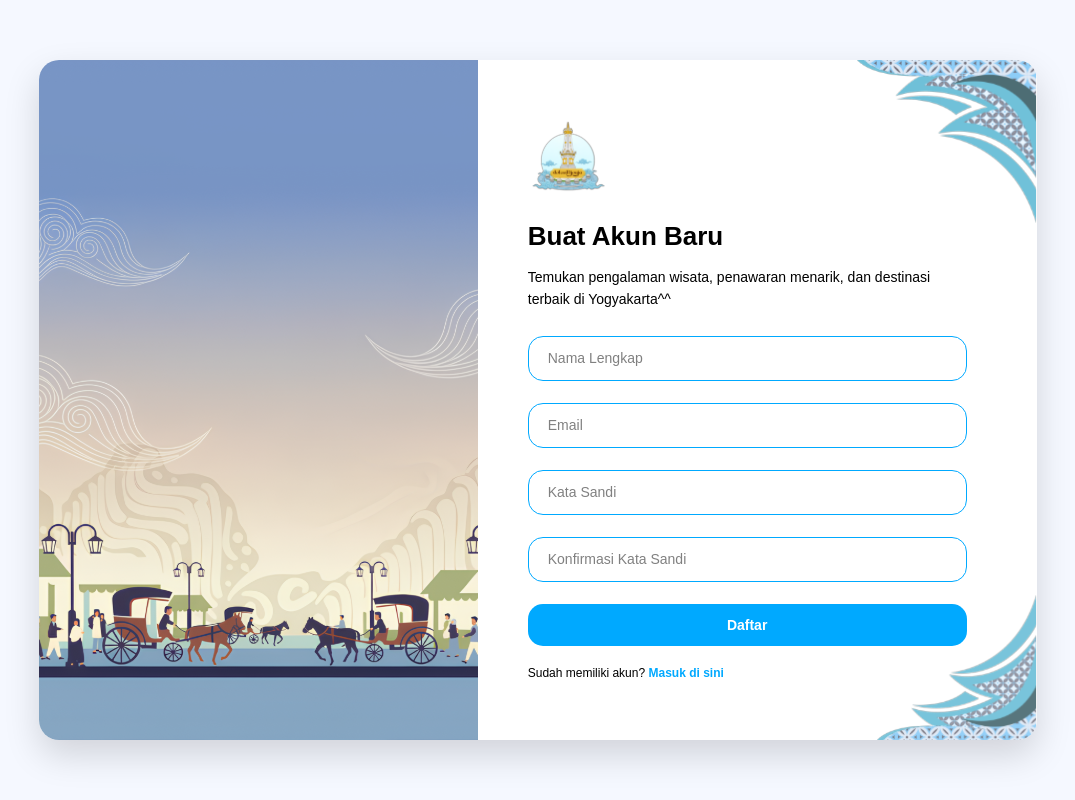
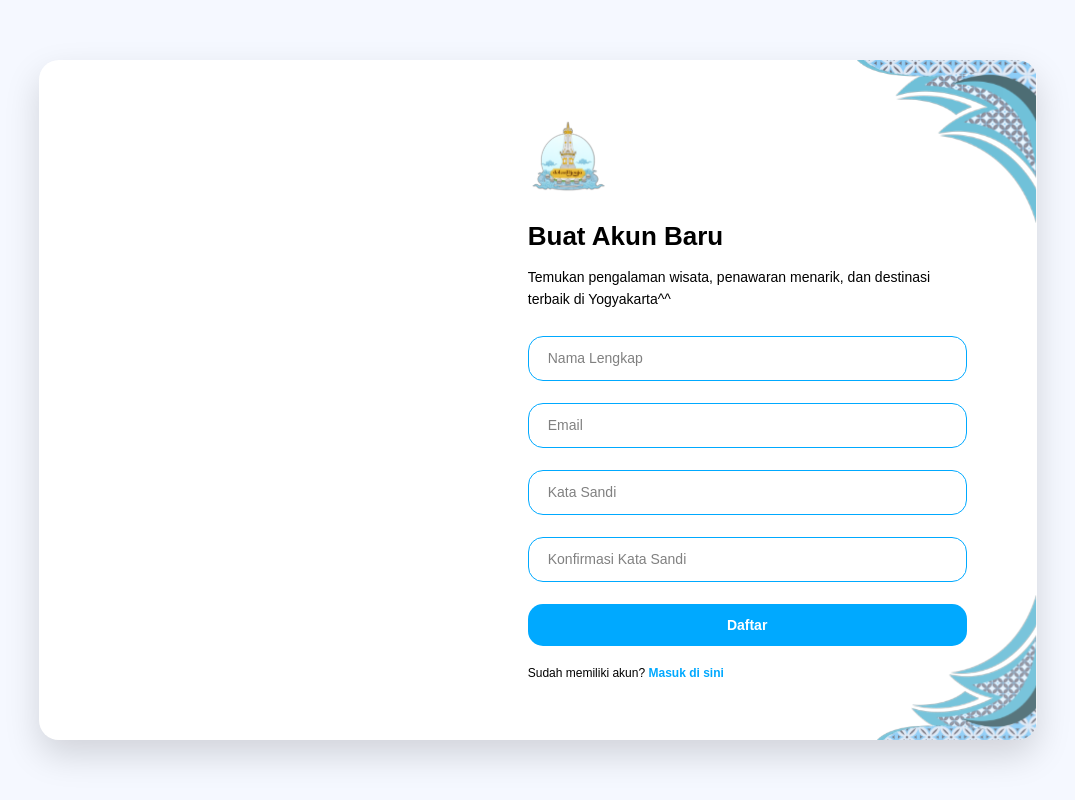
Before and after one commit to Poeww/dolanDjogja_7A, a React (Vite) app in the folder dolanDjogja_fe/: page /register in a window 1280 px wide. Shown: the whole page, without its empty margins (76-1151 px from the left). Built offline with nearby package versions, Linux system fonts and the light colour scheme.

Commit message:
add: animasi login regis

```diff
--- a/dolanDjogja_fe/src/home/auth.css
+++ b/dolanDjogja_fe/src/home/auth.css
@@ -225,6 +225,59 @@ body {
     color: #00a9ff;
 }
 
+@keyframes fadeSlideUp {
+    0% {
+        opacity: 0;
+        transform: translateY(20px);
+    }
+
+    100% {
+        opacity: 1;
+        transform: translateY(0);
+    }
+}
+
+@keyframes fadeSlideLeft {
+    0% {
+        opacity: 0;
+        transform: translateX(25px);
+    }
+
+    100% {
+        opacity: 1;
+        transform: translateX(0);
+    }
+}
+
+@keyframes fadeInCard {
+    0% {
+        opacity: 0;
+        transform: scale(0.97);
+    }
+
+    100% {
+        opacity: 1;
+        transform: scale(1);
+    }
+}
+
+.card-container {
+    animation: fadeInCard 0.5s ease-out forwards;
+}
+
+.form-section {
+    animation: fadeSlideUp 0.8s ease-out forwards;
+}
+
+.image-section img {
+    animation: fadeSlideLeft 0.9s ease-out forwards;
+}
+
+.floating-input,
+.floating-label {
+    transition: all 0.25s ease;
+}
+
 
 @media (min-width: 768px) {
     .image-section {
```
